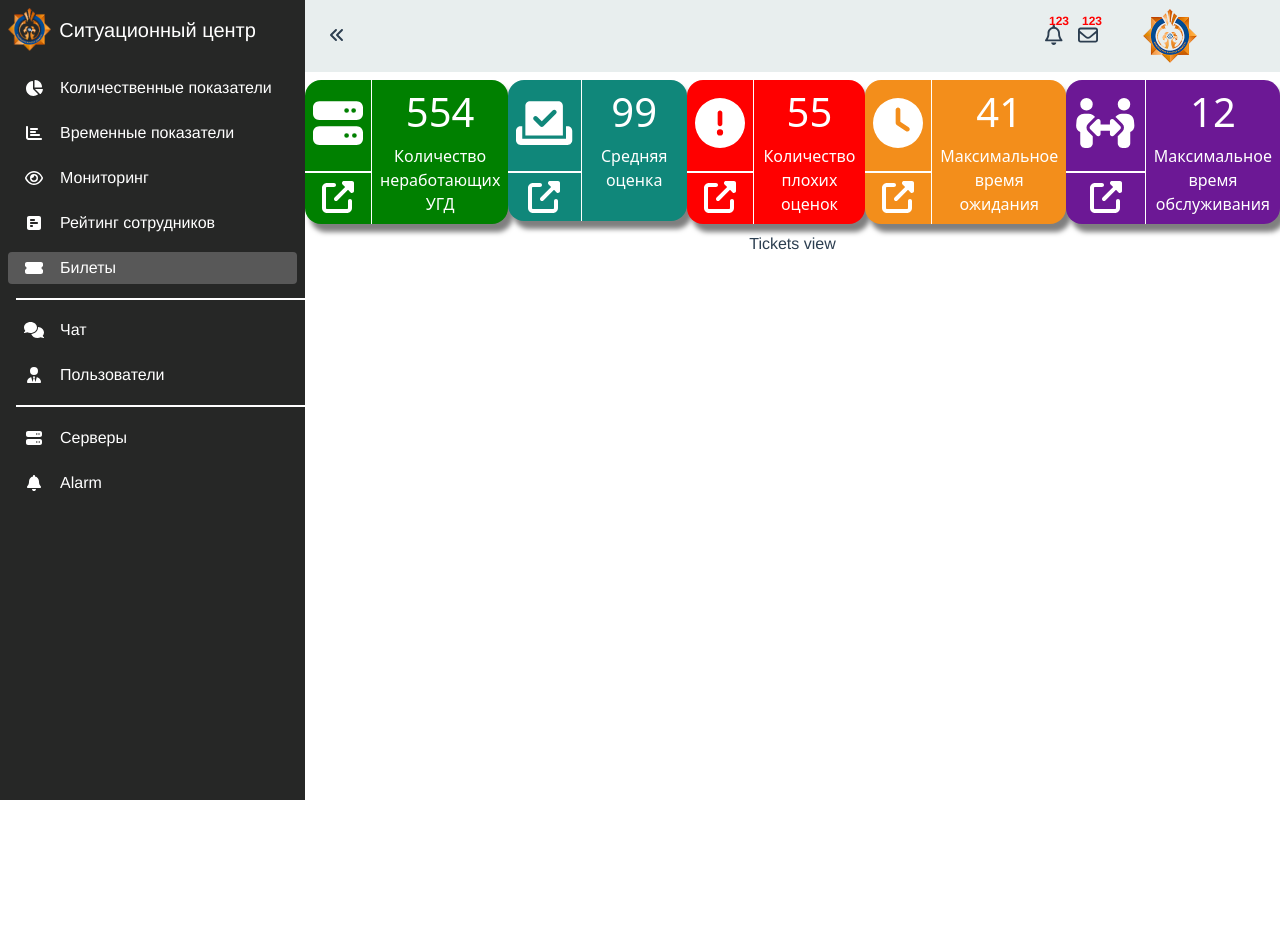
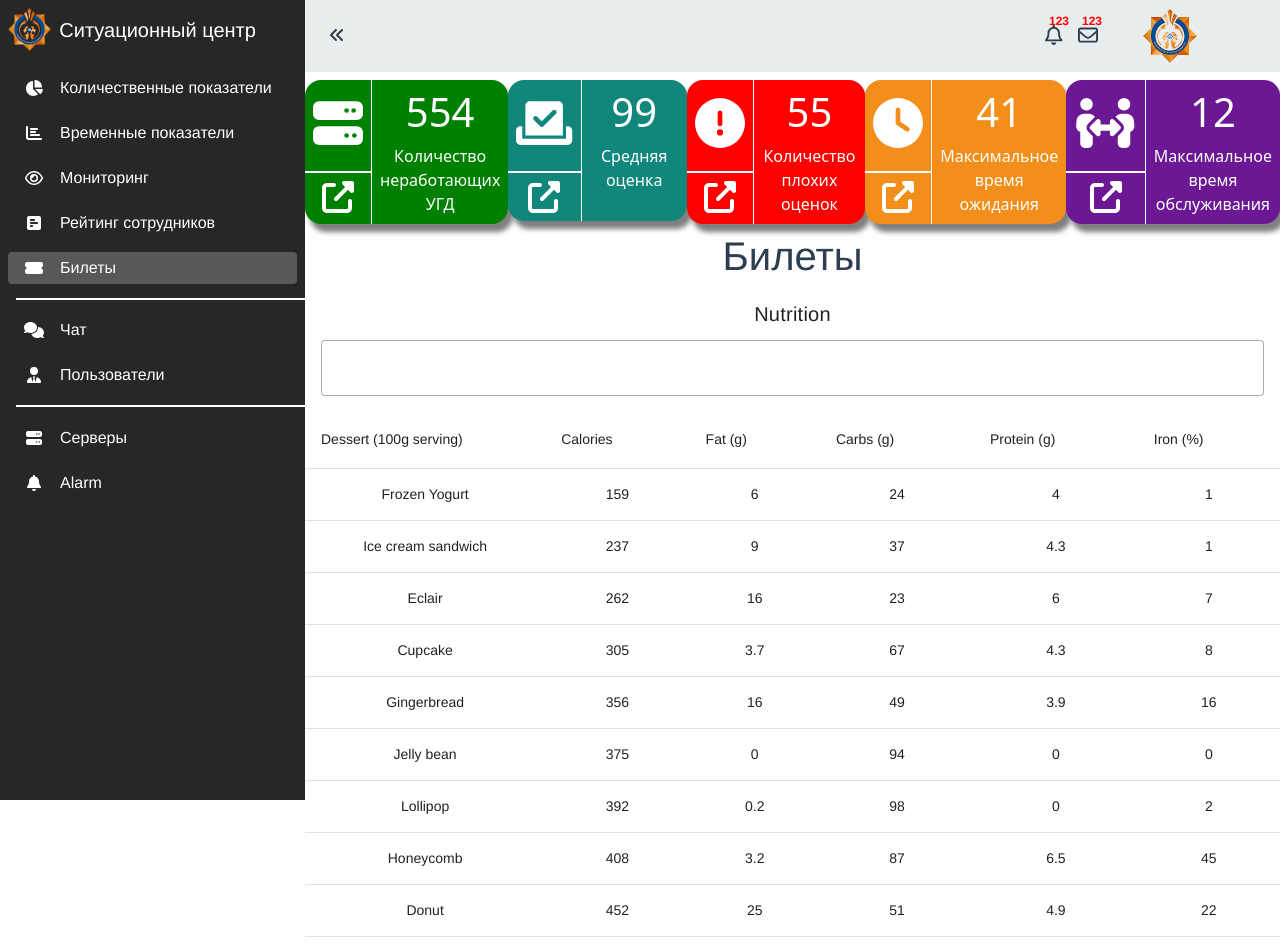
Before and after one commit to RustemMyrza/sitcenter-front-kgd, a Vue app: page /tickets in a window 1280 px wide. Shown: the top 952 px of the page. Before the commit the page ends 800 px from the top, so only its background shows below. Built offline with nearby package versions, Linux system fonts and the light colour scheme; what vue3-apexcharts would draw is missing.

Commit message:
Adding main components to vies

```diff
--- a/src/views/DashboardView.vue
+++ b/src/views/DashboardView.vue
@@ -1,40 +1,201 @@
-<script >
-export default{
-  components:{
+<script setup>
+const pickHours = {
+  options: {
+    chart: {
+      height: 350,
+      type: "area",
+    },
+    dataLabels: {
+      enabled: false,
+    },
+    stroke: {
+      curve: "smooth",
+    },
+    xaxis: {
+      type: "datetime",
+      categories: [
+        "2018-09-19T00:00:00.000Z",
+        "2018-09-19T01:30:00.000Z",
+        "2018-09-19T02:30:00.000Z",
+        "2018-09-19T03:30:00.000Z",
+        "2018-09-19T04:30:00.000Z",
+        "2018-09-19T05:30:00.000Z",
+        "2018-09-19T06:30:00.000Z",
+      ],
+    },
+    tooltip: {
+      x: {
+        format: "dd/MM/yy HH:mm",
+      },
+    },
+  },
 
+  series: [
+    {
+      name: "series1",
+      data: [31, 40, 28, 51, 42, 109, 100],
+    },
+  ],
+};
+const avg = {
+  options: {
+    chart: {
+      height: 350,
+      type: "area",
+    },
+    dataLabels: {
+      enabled: false,
+    },
+    stroke: {
+      curve: "smooth",
+    },
+    xaxis: {
+      type: "datetime",
+      categories: [
+        "2018-09-19T00:00:00.000Z",
+        "2018-09-19T01:30:00.000Z",
+        "2018-09-19T02:30:00.000Z",
+        "2018-09-19T03:30:00.000Z",
+        "2018-09-19T04:30:00.000Z",
+        "2018-09-19T05:30:00.000Z",
+        "2018-09-19T06:30:00.000Z",
+      ],
+    },
+    tooltip: {
+      x: {
+        format: "dd/MM/yy HH:mm",
+      },
+    },
   },
-  data(){
 
+  series: [
+    {
+      name: "series1",
+      data: [31, 40, 28, 51, 42, 109, 100],
+    },
+    {
+      name: "series2",
+      data: [11, 32, 45, 32, 34, 52, 41],
+    },
+  ],
+};
+
+const rateChart = {
+  options: {
+    chart: {
+      height: 350,
+      type: "radialBar",
+    },
+    plotOptions: {
+      radialBar: {
+        dataLabels: {
+          name: {
+            fontSize: "22px",
+          },
+          value: {
+            fontSize: "16px",
+          },
+          total: {
+            show: true,
+            label: "Total",
+            // formatter: function (w) {
+            //   // By default this function returns the average of all series. The below is just an example to show the use of custom formatter function
+            //   return 249;
+            // },
+          },
+          legend:{
+            show:true
+          }
+        },
+      },
+    },
+    labels: ["Apples", "Oranges", "Bananas", "Berries"],
   },
-}
+  series: [44, 55, 67, 83],
+};
 
-
-
-
+const serviceChart = {
+  options: {
+    chart: {
+      width: 380,
+      type: "pie",
+    },
+    labels: ["Team A", "Team B", "Team C", "Team D", "Team E"],
+    responsive: [
+      {
+        breakpoint: 480,
+        options: {
+          chart: {
+            width: 200,
+          },
+          legend: {
+            position: "bottom",
+          },
+        },
+      },
+    ],
+  },
+  series: [44, 55, 13, 43, 22],
+};
 </script>
 
 <template>
   <main>
-  <div class="title"><h3>Временные показатели</h3></div>
+    <div class="title"><h3>Временные показатели</h3></div>
 
-  <div class="topBlock">
-
-  </div>
-
-
-
-</main>
+    <div class="mainBlock flex">
+      <div class="leftBlock">
+        <div class="pickHours">
+          <apexchart
+            :height="300"
+            :options="pickHours.options"
+            :series="pickHours.series"
+          ></apexchart>
+        </div>
+        <div class="avg">
+          <apexchart
+            :height="300"
+            :options="avg.options"
+            :series="avg.series"
+          ></apexchart>
+        </div>
+      </div>
+      <div class="rightBlock">
+        <div class="rate">
+          <apexchart
+            :height="300"
+            :options="rateChart.options"
+            :series="rateChart.series"
+          ></apexchart>
+        </div>
+        <div class="services">
+          <apexchart
+            :height="250"
+            :options="serviceChart.options"
+            :series="serviceChart.series"
+          ></apexchart>
+        </div>
+      </div>
+    </div>
+  </main>
 </template>
 
 <style lang="scss" scoped>
-main{
-  padding: 1rem;
+main {
 }
 .title {
   font-size: 24px;
-  padding: 2rem;
+  padding: 0.5rem;
 }
-
-.block {
+.mainBlock {
+  .leftBlock {
+    width: 70%;
+    height: 100%;
+    .pickHours {
+    }
+  }
+  .rightBlock {
+    width: 30%;
+  }
 }
 </style>
--- a/src/views/EmployeeRate.vue
+++ b/src/views/EmployeeRate.vue
@@ -1,4 +1,67 @@
+<script setup>
+const employeeChart = {
+  options: {
+    chart: {
+      type: "bar",
+      height: 350,
+    },
+    plotOptions: {
+      bar: {
+        borderRadius: 4,
+        horizontal: true,
+      },
+    },
+    dataLabels: {
+      enabled: false,
+    },
+    xaxis: {
+      categories: [
+        "South Korea",
+        "Canada",
+        "United Kingdom",
+        "Netherlands",
+        "Italy",
+        "France",
+        "Japan",
+        "United States",
+        "China",
+        "Germany",
+      ],
+    },
+  },
+  series: [
+    {
+      data: [400, 430, 448, 470, 540, 580, 690, 1100, 1200, 1380],
+    },
+  ],
+};
+</script>
+<template>
+  <div class="employee-container">
+    <div class="title"><h1>Сотрудники</h1></div>
+    <div class="mainBlock">
+      <div class="inputs m-4 w-1/2 m-auto">
+        <select class="form-select" aria-label="Default select example">
+          <option selected>Open this select menu</option>
+          <option value="1">One</option>
+          <option value="2">Two</option>
+          <option value="3">Three</option>
+        </select>
+        <select class="form-select" aria-label="Default select example">
+          <option selected>Open this select menu</option>
+          <option value="1">One</option>
+          <option value="2">Two</option>
+          <option value="3">Three</option>
+        </select>
+      </div>
+      <div class="employee-chart">
+        <apexchart
+        height="500"
+        :options="employeeChart.options"
+        :series="employeeChart.series"
 
-<template>
-    employee-rate page
+      ></apexchart>
+      </div>
+    </div>
+  </div>
 </template>
--- a/src/views/TicketsView.vue
+++ b/src/views/TicketsView.vue
@@ -1,5 +1,127 @@
-
+<script setup>
+import { ref } from "vue";
+const search = ref("");
+const headers = [
+  {
+    align: "start",
+    key: "name",
+    sortable: false,
+    title: "Dessert (100g serving)",
+  },
+  { key: "calories", title: "Calories" },
+  { key: "fat", title: "Fat (g)" },
+  { key: "carbs", title: "Carbs (g)" },
+  { key: "protein", title: "Protein (g)" },
+  { key: "iron", title: "Iron (%)" },
+];
+const desserts = [
+  {
+    name: "Frozen Yogurt",
+    calories: 159,
+    fat: 6.0,
+    carbs: 24,
+    protein: 4.0,
+    iron: 1,
+  },
+  {
+    name: "Ice cream sandwich",
+    calories: 237,
+    fat: 9.0,
+    carbs: 37,
+    protein: 4.3,
+    iron: 1,
+  },
+  {
+    name: "Eclair",
+    calories: 262,
+    fat: 16.0,
+    carbs: 23,
+    protein: 6.0,
+    iron: 7,
+  },
+  {
+    name: "Cupcake",
+    calories: 305,
+    fat: 3.7,
+    carbs: 67,
+    protein: 4.3,
+    iron: 8,
+  },
+  {
+    name: "Gingerbread",
+    calories: 356,
+    fat: 16.0,
+    carbs: 49,
+    protein: 3.9,
+    iron: 16,
+  },
+  {
+    name: "Jelly bean",
+    calories: 375,
+    fat: 0.0,
+    carbs: 94,
+    protein: 0.0,
+    iron: 0,
+  },
+  {
+    name: "Lollipop",
+    calories: 392,
+    fat: 0.2,
+    carbs: 98,
+    protein: 0,
+    iron: 2,
+  },
+  {
+    name: "Honeycomb",
+    calories: 408,
+    fat: 3.2,
+    carbs: 87,
+    protein: 6.5,
+    iron: 45,
+  },
+  {
+    name: "Donut",
+    calories: 452,
+    fat: 25.0,
+    carbs: 51,
+    protein: 4.9,
+    iron: 22,
+  },
+  {
+    name: "KitKat",
+    calories: 518,
+    fat: 26.0,
+    carbs: 65,
+    protein: 7,
+    iron: 6,
+  },
+];
+</script>
 
 <template>
-    Tickets view
+  <div class="ticket-container">
+    <div class="title">
+      <h1>Билеты</h1>
+    </div>
+    <div class="ticketMain">
+      <v-card title="Nutrition" flat>
+        <template v-slot:text>
+          <v-text-field
+            v-model="search"
+            label="Search"
+            prepend-inner-icon="mdi-magnify"
+            variant="outlined"
+            hide-details
+            single-line
+          ></v-text-field>
+        </template>
+
+        <v-data-table
+          :headers="headers"
+          :items="desserts"
+          :search="search"
+        ></v-data-table>
+      </v-card>
+    </div>
+  </div>
 </template>
```
Also changed, not shown: src/views/MainView.vue (+104 -82 lines).
